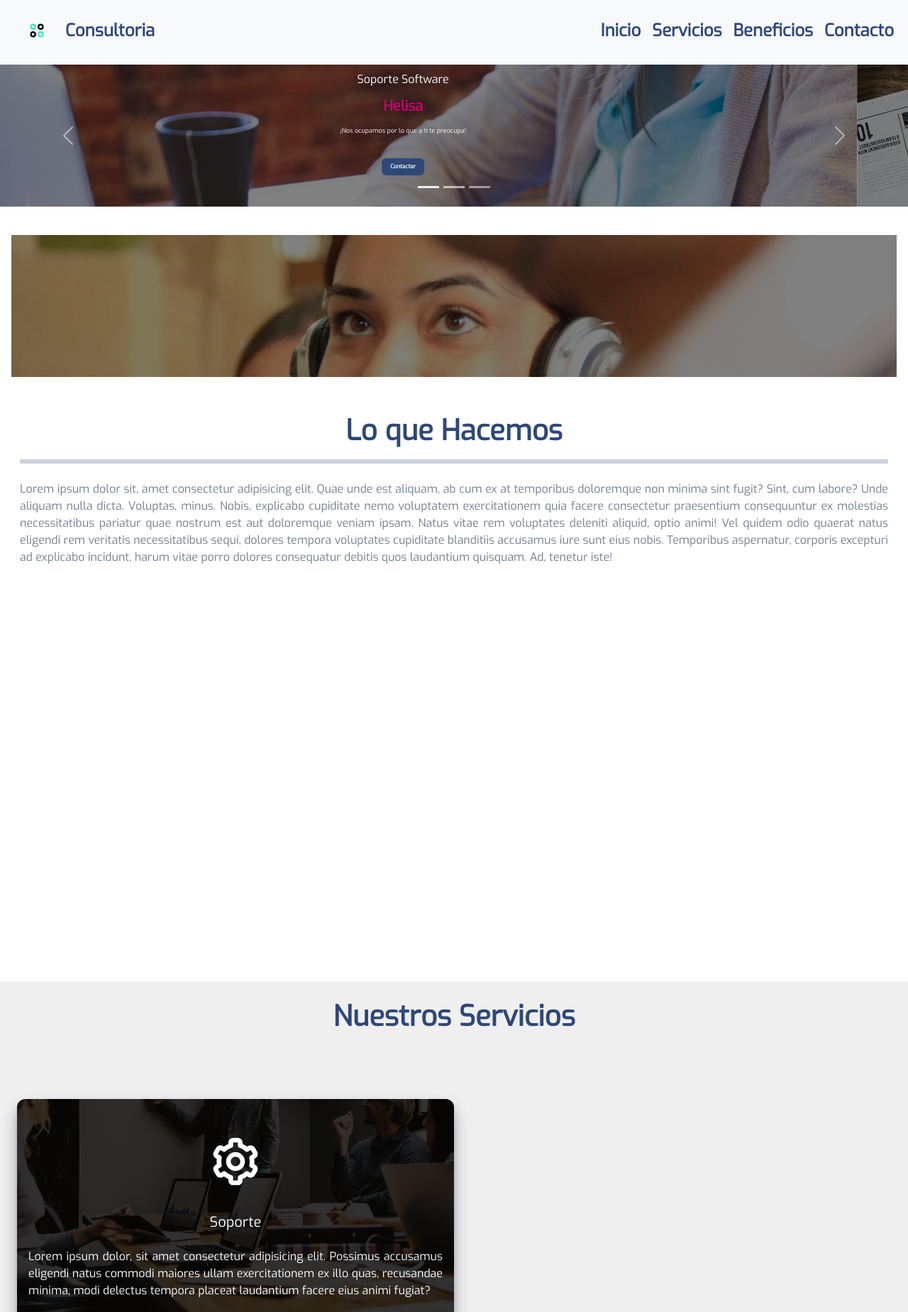
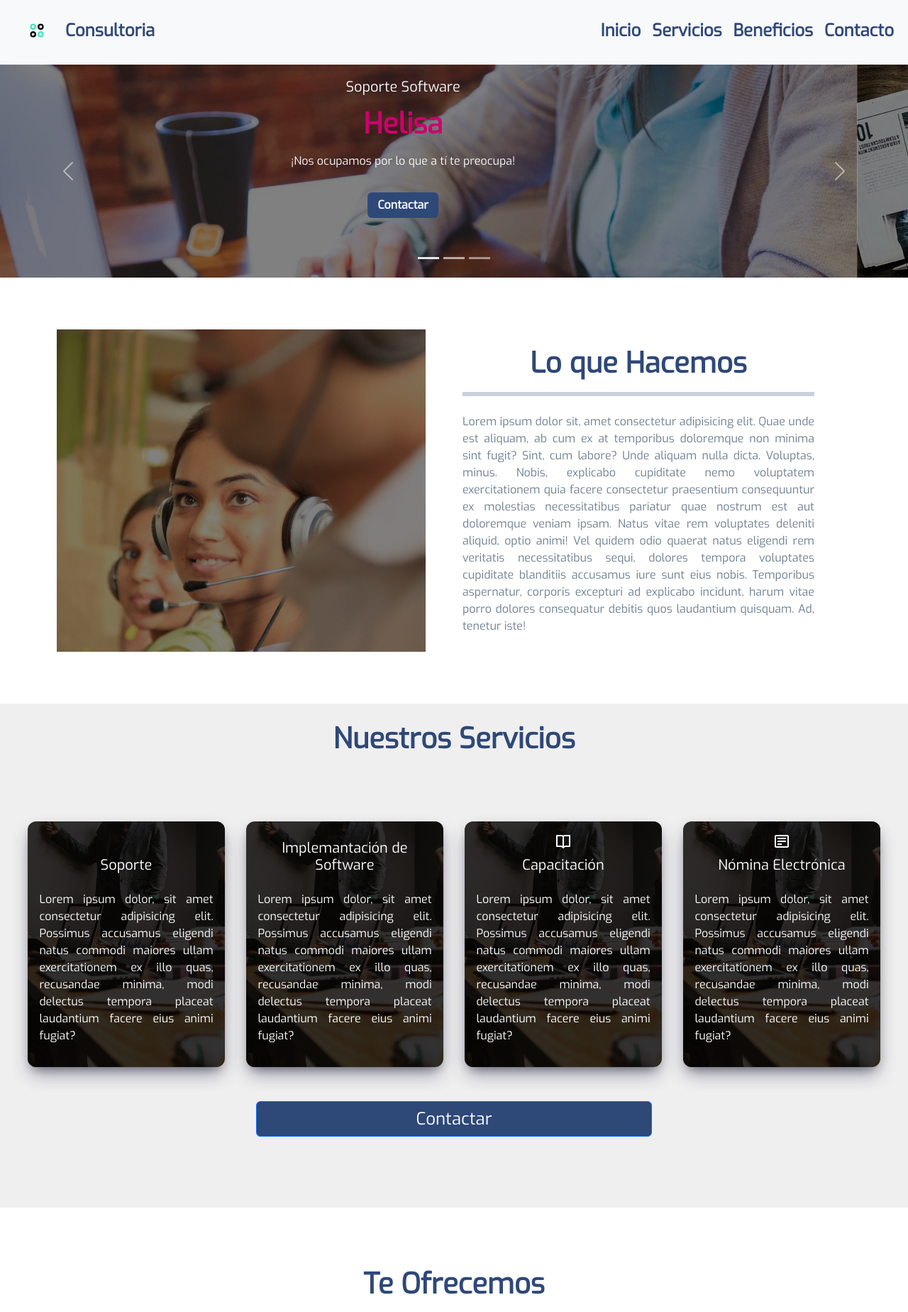
Before and after one commit to jhpenag95/Consultorias, a plain HTML site: page index.html in a window 1280 px wide. Shown: the part 5-1853 px from the top of the page at 71% size. Drawn offline with nearby package versions, Linux system fonts and the light colour scheme; files whose address does not match are found by name.

Commit message:
se crea responsive

```diff
--- a/index.html
+++ b/index.html
@@ -60,7 +60,8 @@
                     <img src="public/assets/images/4.jpg" class="d-block w-100" alt="" height="">
                     <div class="carousel-caption text-light">
                         <h5>
-                            <p class="p1">Soporte Software</p> <p class="p2">Helisa</p>
+                            <p class="p1">Soporte Software</p>
+                            <p class="p2">Helisa</p>
                         </h5>
                         <p class="p3
                         ">¡Nos ocupamos por lo que a tí te preocupa!</p>
@@ -71,7 +72,8 @@
                     <img src="public/assets/images/5.jpg" class="d-block w-100" alt="">
                     <div class="carousel-caption text-light">
                         <h5>
-                            <p class="p1">Soporte Software</p><p class="p2">Helisa</p>
+                            <p class="p1">Soporte Software</p>
+                            <p class="p2">Helisa</p>
                         </h5>
                         <p class="p3
                         ">¡Nos ocupamos por lo que a tí te preocupa!</p>
@@ -82,7 +84,8 @@
                     <img src="public/assets/images/6.jpg" class="d-block w-100" alt="">
                     <div class="carousel-caption text-light">
                         <h5>
-                            <p class="p1">Soporte Software</p><p class="p2">Helisa</p>
+                            <p class="p1">Soporte Software</p>
+                            <p class="p2">Helisa</p>
                         </h5>
                         <p class="p3
                         ">¡Nos ocupamos por lo que a tí te preocupa!</p>
@@ -125,7 +128,7 @@
             <div class="servicios-items p-4">
                 <div class="col-sm-6 mb-3 mb-sm-0 mt-5">
                     <div class="card">
-                        <div class="card-body">
+                        <div class="card-body d-flex flex-column">
                             <svg class="mb-4" xmlns="http://www.w3.org/2000/svg" width="80" height="80"
                                 viewBox="0 0 24 24" style="fill: rgb(255, 255, 255);transform: ;msFilter:;">
                                 <path
@@ -136,7 +139,7 @@
                                 </path>
                             </svg>
                             <h3 class="mb-4">Soporte</h3>
-                            <p>Lorem ipsum dolor, sit amet consectetur adipisicing elit. Possimus accusamus eligendi
+                            <p class="text-services">Lorem ipsum dolor, sit amet consectetur adipisicing elit. Possimus accusamus eligendi
                                 natus commodi maiores ullam exercitationem ex illo quas, recusandae minima, modi
                                 delectus tempora placeat laudantium facere eius animi fugiat?</p>
                         </div>
@@ -144,7 +147,7 @@
                 </div>
                 <div class="col-sm-6 mb-3 mb-sm-0 mt-5">
                     <div class="card">
-                        <div class="card-body">
+                        <div class="card-body d-flex flex-column">
                             <svg xmlns="http://www.w3.org/2000/svg" width="80" height="80" viewBox="0 0 24 24"
                                 style="fill: rgb(255, 255, 255);transform: ;msFilter:;">
                                 <path
@@ -152,7 +155,7 @@
                                 </path>
                             </svg>
                             <h3 class="mb-4">Implemantación de Software</h3>
-                            <p>Lorem ipsum dolor, sit amet consectetur adipisicing elit. Possimus accusamus eligendi
+                            <p class="text-services">Lorem ipsum dolor, sit amet consectetur adipisicing elit. Possimus accusamus eligendi
                                 natus commodi maiores ullam exercitationem ex illo quas, recusandae minima, modi
                                 delectus tempora placeat laudantium facere eius animi fugiat?</p>
                         </div>
@@ -160,7 +163,7 @@
                 </div>
                 <div class="col-sm-6 mb-3 mb-sm-0 mt-5">
                     <div class="card">
-                        <div class="card-body">
+                        <div class="card-body d-flex flex-column">
                             <svg xmlns="http://www.w3.org/2000/svg" width="80" height="80" viewBox="0 0 24 24"
                                 style="fill: rgb(255, 255, 255);transform: ;msFilter:;">
                                 <path
@@ -168,7 +171,7 @@
                                 </path>
                             </svg>
                             <h3 class="mb-4">Capacitación</h3>
-                            <p>Lorem ipsum dolor, sit amet consectetur adipisicing elit. Possimus accusamus eligendi
+                            <p class="text-services">Lorem ipsum dolor, sit amet consectetur adipisicing elit. Possimus accusamus eligendi
                                 natus commodi maiores ullam exercitationem ex illo quas, recusandae minima, modi
                                 delectus tempora placeat laudantium facere eius animi fugiat?</p>
                         </div>
@@ -176,7 +179,7 @@
                 </div>
                 <div class="col-sm-6 mb-3 mb-sm-0 mt-5">
                     <div class="card">
-                        <div class="card-body">
+                        <div class="card-body d-flex flex-column">
                             <svg xmlns="http://www.w3.org/2000/svg" width="80" height="80" viewBox="0 0 24 24"
                                 style="fill: rgb(255, 255, 255);transform: ;msFilter:;">
                                 <path
@@ -185,19 +188,20 @@
                                 <path d="M6 7h12v2H6zm0 4h12v2H6zm0 4h6v2H6z"></path>
                             </svg>
                             <h3 class="mb-4">Nómina Electrónica</h3>
-                            <p>Lorem ipsum dolor, sit amet consectetur adipisicing elit. Possimus accusamus eligendi
+                            <p class="text-services">Lorem ipsum dolor, sit amet consectetur adipisicing elit. Possimus accusamus eligendi
                                 natus commodi maiores ullam exercitationem ex illo quas, recusandae minima, modi
                                 delectus tempora placeat laudantium facere eius animi fugiat?</p>
                         </div>
                     </div>
                 </div>
-                <div class="container d-flex justify-content-center align-items-center">
+            </div>
+            <div class="container d-flex justify-content-center align-items-center mb-4">
                 <button class="btn btn-primary w-50 fs-4 mt-4 btn-contact">Contactar</button>
-                </div>
             </div>
         </section>
         <section class="ofrecemos p-4 mb-5">
             <h2 class="text-center">Te Ofrecemos</h2>
+            <div class="container">
                 <div class="col-md-3 mb-4">
                     <div class="card-body bg-white p-4">
                         <div>
@@ -208,7 +212,8 @@
                             </svg>
                         </div>
                         <div>
-                        <p class="card-text text-black mt-4 mb-4">This is a wider card with supporting text below as a
+                            <p class="card-text text-black mt-4 mb-4">This is a wider card with supporting text below as
+                                a
                                 natural lead-in to additional content. This content is a little bit longer.</p>
                         </div>
                     </div>
@@ -223,7 +228,8 @@
                             </svg>
                         </div>
                         <div>
-                        <p class="card-text text-black mt-4 mb-4">This is a wider card with supporting text below as a
+                            <p class="card-text text-black mt-4 mb-4">This is a wider card with supporting text below as
+                                a
                                 natural lead-in to additional content. This content is a little bit longer.</p>
                         </div>
                     </div>
@@ -238,7 +244,8 @@
                             </svg>
                         </div>
                         <div>
-                        <p class="card-text text-black mt-4 mb-4">This is a wider card with supporting text below as a
+                            <p class="card-text text-black mt-4 mb-4">This is a wider card with supporting text below as
+                                a
                                 natural lead-in to additional content. This content is a little bit longer.</p>
                         </div>
                     </div>
@@ -253,36 +260,44 @@
                             </svg>
                         </div>
                         <div>
-                        <p class="card-text text-black mt-4 mb-4">This is a wider card with supporting text below as a
+                            <p class="card-text text-black mt-4 mb-4">This is a wider card with supporting text below as
+                                a
                                 natural lead-in to additional content. This content is a little bit longer.</p>
+                        </div>
                     </div>
                 </div>
             </div>
         </section>
         <section class="contactar">
+            <h2>Contactar</h2>
             <div class="contactar-cont">
                 <div class="contactar-cont__email">
-                    <h2>Contactar</h2>
+                 <div class="container">
                     <form action="correo.php" method="POST" class=" form-item p-3 ">
                         <div class="form-group mb-4">
-                            <input type="text" class="form-control" id="name" name="name" placeholder="Nombre" required minlength="3" maxlength="50">
+                            <input type="text" class="form-control" id="name" name="name" placeholder="Nombre" required
+                                minlength="3" maxlength="50">
                         </div>
                         <div class="form-group mb-4">
-                            <input type="email" class="form-control" id="email" name="email"
-                            placeholder="Email" required>
+                            <input type="email" class="form-control" id="email" name="email" placeholder="Email"
+                                required>
                         </div>
                         <div class="form-group mb-4">
-                            <input type="text" class="form-control" id="asunto" name="asunto" placeholder="Asunto" required minlength="3" maxlength="50">
+                            <input type="text" class="form-control" id="asunto" name="asunto" placeholder="Asunto"
+                                required minlength="3" maxlength="50">
                         </div>
                         <div class="form-group mb-4">
-                            <input type="number" class="form-control" name="num" id="num" required minlength="10" placeholder="Celudar">
+                            <input type="number" class="form-control" name="num" id="num" required minlength="10"
+                                placeholder="Celudar">
                         </div>
                         <div class="form-group mb-4">
-                            <textarea class="form-control" name="message" id="message" required minlength="10" maxlength="500" placeholder="Mensaje"></textarea>
+                            <textarea class="form-control" name="message" id="message" required minlength="10"
+                                maxlength="500" placeholder="Mensaje"></textarea>
                         </div>
                         <button type="submit" class="btn btn-primary w-50 ">Enviar</button>
 
                     </form>
+                 </div>
 
                 </div>
                 <div class="contactar-cont__image">
--- a/public/style/hacemos.css
+++ b/public/style/hacemos.css
@@ -71,3 +71,40 @@ h2 {
     text-align: justify;
     margin-top: 24px;
 }
+
+@media (min-width: 700px) {
+    .contahacemos-items__image {
+
+        height: 360px;
+    }
+
+}
+
+@media (min-width: 1000px) {
+
+    .contahacemos {
+        height: 600px;
+        margin: auto;
+        padding: 16px;
+        width: 90%;
+
+    }
+
+    .contahacemos .contahacemos-items {
+        height: 100%;
+        display: flex;
+        flex-direction: row;
+    }
+
+    .contahacemos-items__image {
+        width: 50%;
+        height: 80%;
+        margin: auto;
+    }
+
+    .contahacemos-items__info {
+        width: 50%;
+        height: auto;
+        margin: auto 40px ;
+    }
+}
--- a/public/style/header.css
+++ b/public/style/header.css
@@ -53,3 +53,36 @@ h2 {
     height: 24px;
 
 }
+
+
+@media (min-width: 700px) {
+    .carousel-inner {
+        height: 300px;
+    }
+
+    .carousel-item {
+        height: 260px;
+    }
+
+    .carousel-caption h5 p.p1 {
+        font-size: 20px;
+     }
+
+     .carousel-caption h5 p.p2 {
+        font-size: 40px;
+     }
+
+     .carousel-caption  p.p3 {
+         font-size: 16px;
+     }
+
+
+.btncontact {
+
+    font-weight: 600;
+    font-size: 16px;
+    height: 36px;
+    width: 100px;
+}
+
+}
--- a/public/style/ofrecemos.css
+++ b/public/style/ofrecemos.css
@@ -28,3 +28,45 @@ h2 {
 .card-body .icon {
     color: var(--secundary);
 }
+
+
+@media (min-width: 767px) {
+   .ofrecemos .container {
+    display: grid;
+    grid-template-columns: 50% 50%;
+   }
+
+   .ofrecemos .container .col-md-3 {
+    margin: auto;
+    width: 90%;
+   }
+
+   .card-body {
+    display: flex;
+    flex-direction: row;
+    justify-content: center;
+    align-items: center;
+    height: 100%;
+    width: 100%;
+    background: rgba(0, 0, 0, 0.8);
+    border-radius: 12px;
+    box-shadow: rgb(50 50 93 / 25%) 0px 13px 27px -5px, rgb(0 0 0 / 30%) 0px 8px 16px -8px;
+    }
+
+    .card-body div {
+        margin-left: 12px;
+    }
+
+    .card-body div svg{
+        width: 80px;
+        height: 80px;
+    }
+}
+
+
+@media (min-width: 1000px) {
+    .ofrecemos{
+        margin-top: 24px;
+    }
+
+}
--- a/public/style/servicios.css
+++ b/public/style/servicios.css
@@ -53,7 +53,8 @@ h2 {
 }
 
 
-.card-body {
+
+.card-body-cont {
     display: flex;
     flex-direction: column;
     justify-content: center;
@@ -71,13 +72,16 @@ h2 {
     margin-bottom: 10px;
 }
 
-.card-body h3, p {
+.card-body h3, .text-services {
     color: var(--primary);
 }
 
-.card-body p {
+.card-body .text-services {
     text-align: justify;
+    font-size: 12px;
 }
+
+
 
 .btn-contact {
     background-color: var(--secundary);
@@ -88,3 +92,38 @@ h2 {
     background-color: var(--primary);
     color: var(--secundary);
 }
+
+@media (min-width: 570px) {
+    .servicios-items {
+        display: grid;
+        grid-template-columns: 50% 50%;
+    }
+
+    .servicios-items .col-sm-6 {
+        width: 90%;
+        margin: auto;
+    }
+
+    .card-body .text-services {
+        text-align: justify;
+        font-size: 16px;
+    }
+
+}
+
+
+@media (min-width: 1000px) {
+
+    .servicios {
+        height: 710px;
+    }
+
+    .servicios-items {
+        display: grid;
+        grid-template-columns: 25% 25% 25% 25%;
+    }
+
+    h2 {
+        font-size: 80px;
+    }
+}
```
Also changed, not shown: public/style/contactar.css (+13 -0 lines), public/style/info.css (+43 -0 lines). Lines whose indentation alone changed are shown as unchanged.
